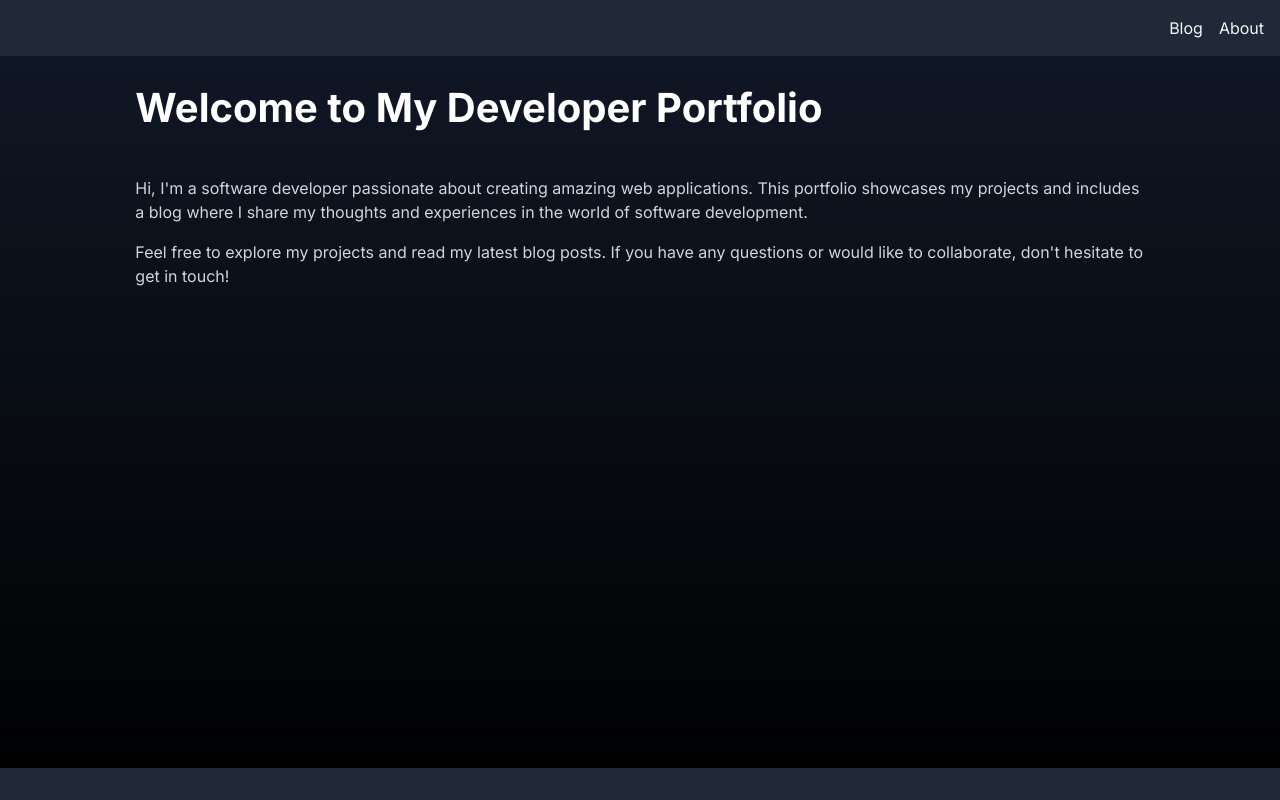
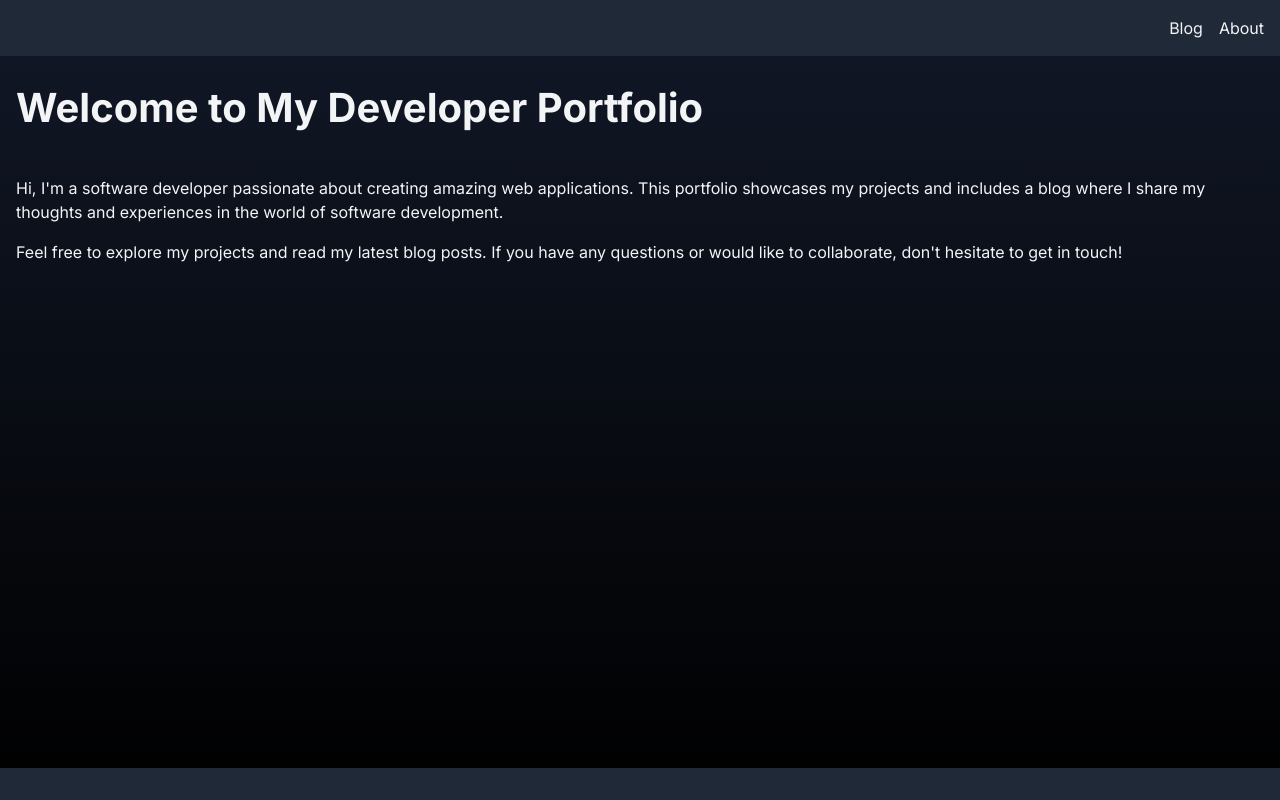
Before and after one commit to jorotodorovv/portfolio-app, a Next.js app: page / in a window 1280 px wide. Built offline with nearby package versions, Linux system fonts and the light colour scheme.

Commit message:
Refactored custom css styles

```diff
--- a/app/globals.css
+++ b/app/globals.css
@@ -6,6 +6,11 @@
   --foreground-rgb: 255, 255, 255;
   --background-start-rgb: 0, 0, 0;
   --background-end-rgb: 0, 0, 0;
+
+  --code: 215, 28%, 17%;
+  --muted-foreground: 216, 12%, 84%;
+
+  --radius: 0.5rem;
 }
 
 body {
@@ -13,60 +18,6 @@ body {
   background: linear-gradient(to bottom,
       transparent,
       rgb(var(--background-end-rgb))) rgb(var(--background-start-rgb));
-}
-
-.prose {
-  max-width: 100ch;
-}
-
-.prose h1,
-.prose h2,
-.prose h3,
-.prose h4,
-.prose h5,
-.prose h6 {
-  color: #fff;
-}
-
-.prose p,
-.prose ul,
-.prose ol {
-  color: #d1d5db;
-}
-
-.prose p {
-  margin-bottom: 1rem;
-}
-
-.prose code {
-  color: #e5e7eb;
-  border-radius: 0.25em;
-}
-
-.prose .highlight {
-  background-color: #1f2937;
-  padding-inline: 0.2rem;
-}
-
-.prose pre {
-  background-color: #1f2937;
-  color: #e5e7eb;
-  overflow-x: auto;
-  padding: 1em;
-  border-radius: 0.5em;
-  margin-bottom: 2rem;
-  /* Space below */
-}
-
-.prose pre[class*="language-"] {
-  background-color: #1f2937;
-  margin: 1em 0;
-}
-
-.prose code[class*="language-"],
-.prose pre[class*="language-"] {
-  font-size: 1em;
-  line-height: 1.5;
 }
 
 /* Add styles for heading elements */
--- a/components/BlogContent.tsx
+++ b/components/BlogContent.tsx
@@ -13,6 +13,10 @@ interface BlogContentProps {
 }
 
 const components: Components = {
+  pre: ({ children }) => <pre className='bg-gray-800 text-gray-200 overflow-x-auto p-4 mb-5 rounded-lg text-base leading-relaxed'>{children}</pre>,
+  ul: ({ children }) => <ul className="text-muted-foreground">{children}</ul>,
+  ol: ({ children }) => <ol className="text-muted-foreground">{children}</ol>,
+  p: ({ children }) => <p className="text-muted-foreground mb-4">{children}</p>,
   code: ({ className, children }) => <CodeSnippet code={String(children)} className={className} />
 };
 
--- a/components/BlogPage.tsx
+++ b/components/BlogPage.tsx
@@ -122,7 +122,7 @@ const BlogPage = ({ currentView, session, postUrl }: { currentView: BlogView, se
                 userId={userId} />;
         case BlogView.CONTENT:
             return selectedPost ? (
-                <article className="prose prose-invert mx-auto">
+                <article className="prose w-[100ch] mx-auto">
                     <BlogContent post={selectedPost} userId={userId} onDelete={handleDelete} />
                     <SocialShare url={`${window.location.origin}/blog/${selectedPost.id}`} title={selectedPost.title} />
                     <CommentSection postId={selectedPost.id} />
--- a/components/CodeSnippet.tsx
+++ b/components/CodeSnippet.tsx
@@ -27,7 +27,7 @@ export default function CodeSnippet({ code, className }: CodeSnippetProps) {
   const match = /language-(\w+)/.exec(className || '');
 
   const styles: string | undefined = match ?
-    `language-${match[1]}` : 'token function highlight';
+    `language-${match[1]}` : 'token function bg-code px-1';
 
   const highlightCode = (codeElement : HTMLElement) => {
     if (codeElement && !isHighlighted) {
@@ -37,7 +37,7 @@ export default function CodeSnippet({ code, className }: CodeSnippetProps) {
   };
 
   const loadCode = (codeRef: React.RefObject<HTMLElement>) =>
-    <code ref={codeRef} className={styles}>{code}</code>;
+    <code ref={codeRef} className={`${styles} text-base leading-relaxed`}>{code}</code>;
 
   return <Lazy
     component={loadCode}
--- a/tailwind.config.ts
+++ b/tailwind.config.ts
@@ -49,13 +49,18 @@ const config: Config = {
   				'3': 'hsl(var(--chart-3))',
   				'4': 'hsl(var(--chart-4))',
   				'5': 'hsl(var(--chart-5))'
-  			}
+  			},
+			code: {
+				DEFAULT: 'hsl(var(--code))',
+				foreground: 'hsl(var(--code-foreground))'
+			}
   		},
   		borderRadius: {
   			lg: 'var(--radius)',
   			md: 'calc(var(--radius) - 2px)',
   			sm: 'calc(var(--radius) - 4px)'
-  		}
+  		},
+
   	}
   },
   plugins: [require("tailwindcss-animate")],
--- a/ui/prism-vsc-dark-plus.css
+++ b/ui/prism-vsc-dark-plus.css
@@ -1,7 +1,6 @@
 pre[class*="language-"],
 code[class*="language-"] {
 	color: #d4d4d4;
-	font-size: 13px;
 	text-shadow: none;
 	font-family: Menlo, Monaco, Consolas, "Andale Mono", "Ubuntu Mono", "Courier New", monospace;
 	direction: ltr;
@@ -9,7 +8,6 @@ code[class*="language-"] {
 	white-space: pre;
 	word-spacing: normal;
 	word-break: normal;
-	line-height: 1.5;
 	-moz-tab-size: 4;
 	-o-tab-size: 4;
 	tab-size: 4;
@@ -36,16 +34,13 @@ code[class*="language-"] *::selection {
 
 pre[class*="language-"] {
 	padding: 1em;
-	margin: .5em 0;
 	overflow: auto;
-	background: #1e1e1e;
 }
 
 :not(pre) > code[class*="language-"] {
 	padding: .1em .3em;
 	border-radius: .3em;
 	color: #db4c69;
-	background: #1e1e1e;
 }
 /*********************************************************
 * Tokens
```
